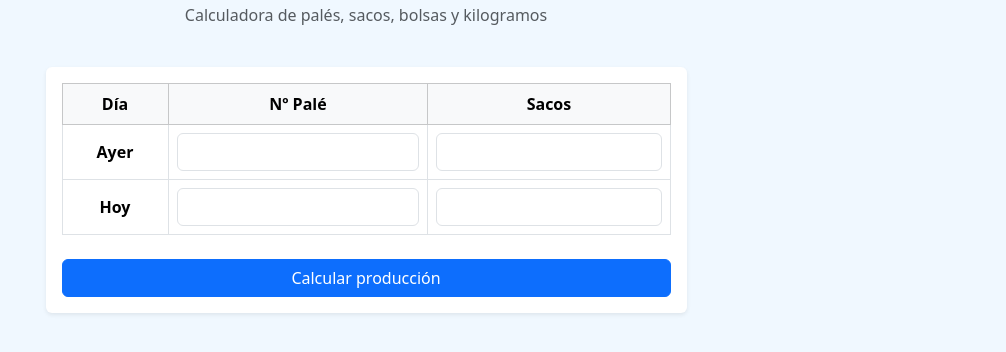
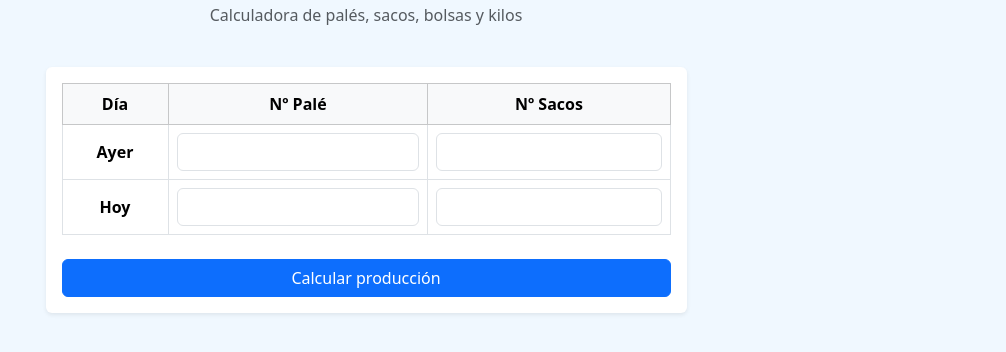
Before and after one commit to andresokei/produccion-hielo, a plain HTML site: page index.html in a window 1280 px wide. Shown: the part 310-662 px from the top of the page, without its empty margins (274-1280 px from the left). Drawn offline with nearby package versions, Linux system fonts and the light colour scheme.

Commit message:
Update index.html

```diff
--- a/index.html
+++ b/index.html
@@ -71,7 +71,7 @@
       <div class="col text-center">
         <div class="ice-icon">🧊🧊</div>
         <h1 class="mt-2">Producción diaria</h1>
-        <p class="text-muted">Calculadora de palés, sacos, bolsas y kilogramos</p>
+        <p class="text-muted">Calculadora de palés, sacos, bolsas y kilos</p>
       </div>
     </div>
     <div class="row justify-content-center">
@@ -84,7 +84,7 @@
                   <tr>
                     <th>Día</th>
                     <th>Nº Palé</th>
-                    <th>Sacos</th>
+                    <th>Nº Sacos</th>
                   </tr>
                 </thead>
                 <tbody>
```
